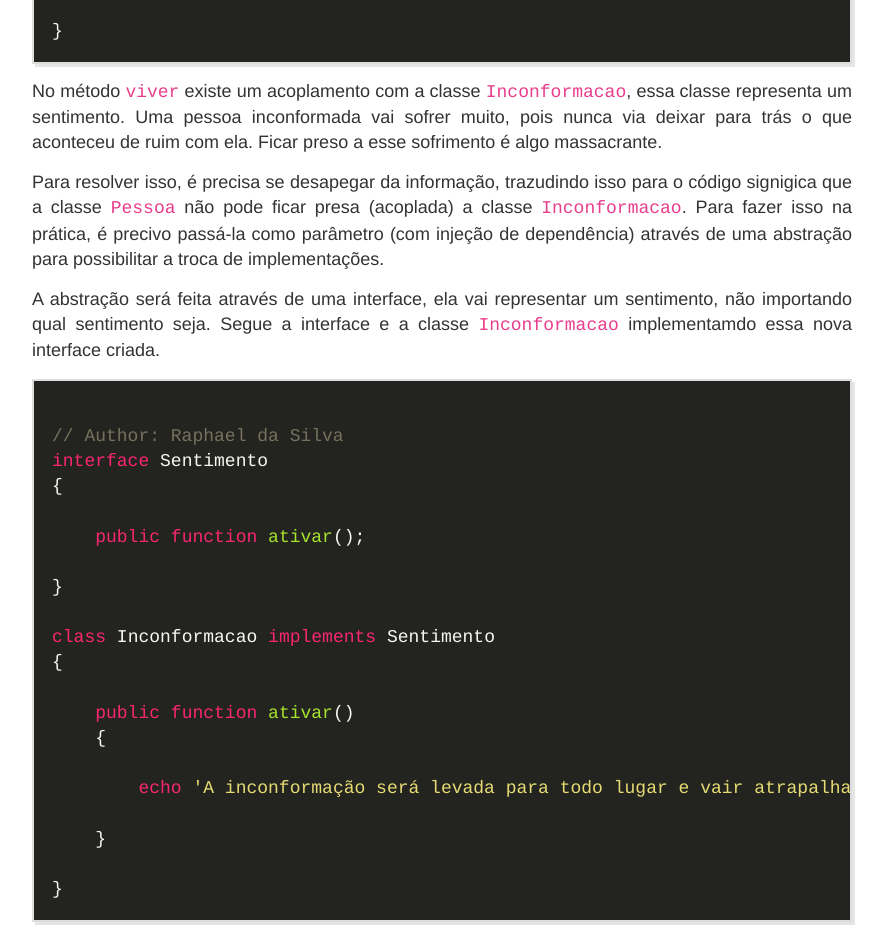
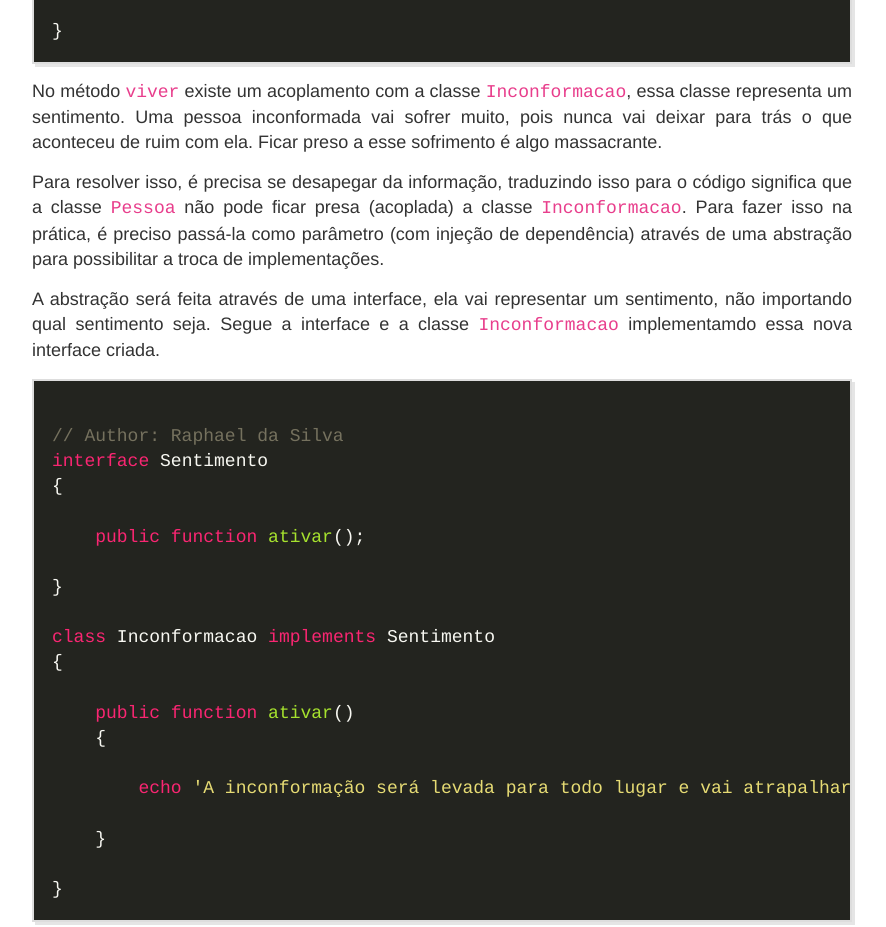
Before and after one commit to raphael-da-silva/raphael-da-silva.github.io, a Jekyll site: the page built from _posts/2020-08-04-explicando-o-acoplamento.md, in a window 1280 px wide and 1400 px high, scrolled down 592 px. Shown: the part 179-1106 px from the top of the window, without its empty margins (198-1084 px from the left). Built offline with Jekyll 4.4.1, drawn with Linux system fonts in a browser that asks for light colours; nearby versions of some CDN libraries.

Commit message:
Correções ortográficas no último post

````diff
--- a/_posts/2020-08-04-explicando-o-acoplamento.md
+++ b/_posts/2020-08-04-explicando-o-acoplamento.md
@@ -24,9 +24,9 @@ class Pessoa
 }
 ```
 
-No método `viver` existe um acoplamento com a classe `Inconformacao`, essa classe representa um sentimento. Uma pessoa inconformada vai sofrer muito, pois nunca via deixar para trás o que aconteceu de ruim com ela. Ficar preso a esse sofrimento é algo massacrante.
+No método `viver` existe um acoplamento com a classe `Inconformacao`, essa classe representa um sentimento. Uma pessoa inconformada vai sofrer muito, pois nunca vai deixar para trás o que aconteceu de ruim com ela. Ficar preso a esse sofrimento é algo massacrante.
 
-Para resolver isso, é precisa se desapegar da informação, trazudindo isso para o código signigica que a classe `Pessoa` não pode ficar presa (acoplada) a classe `Inconformacao`. Para fazer isso na prática, é precivo passá-la como parâmetro (com injeção de dependência) através de uma abstração para possibilitar a troca de implementações.
+Para resolver isso, é precisa se desapegar da informação, traduzindo isso para o código significa que a classe `Pessoa` não pode ficar presa (acoplada) a classe `Inconformacao`. Para fazer isso na prática, é preciso passá-la como parâmetro (com injeção de dependência) através de uma abstração para possibilitar a troca de implementações.
 
 A abstração será feita através de uma interface, ela vai representar um sentimento, não importando qual sentimento seja. Segue a interface e a classe `Inconformacao` implementamdo essa nova interface criada.
 
@@ -46,7 +46,7 @@ class Inconformacao implements Sentimento
     public function ativar()
     {
 
-        echo 'A inconformação será levada para todo lugar e vair atrapalhar.';
+        echo 'A inconformação será levada para todo lugar e vai atrapalhar.';
 
     }
 
````
